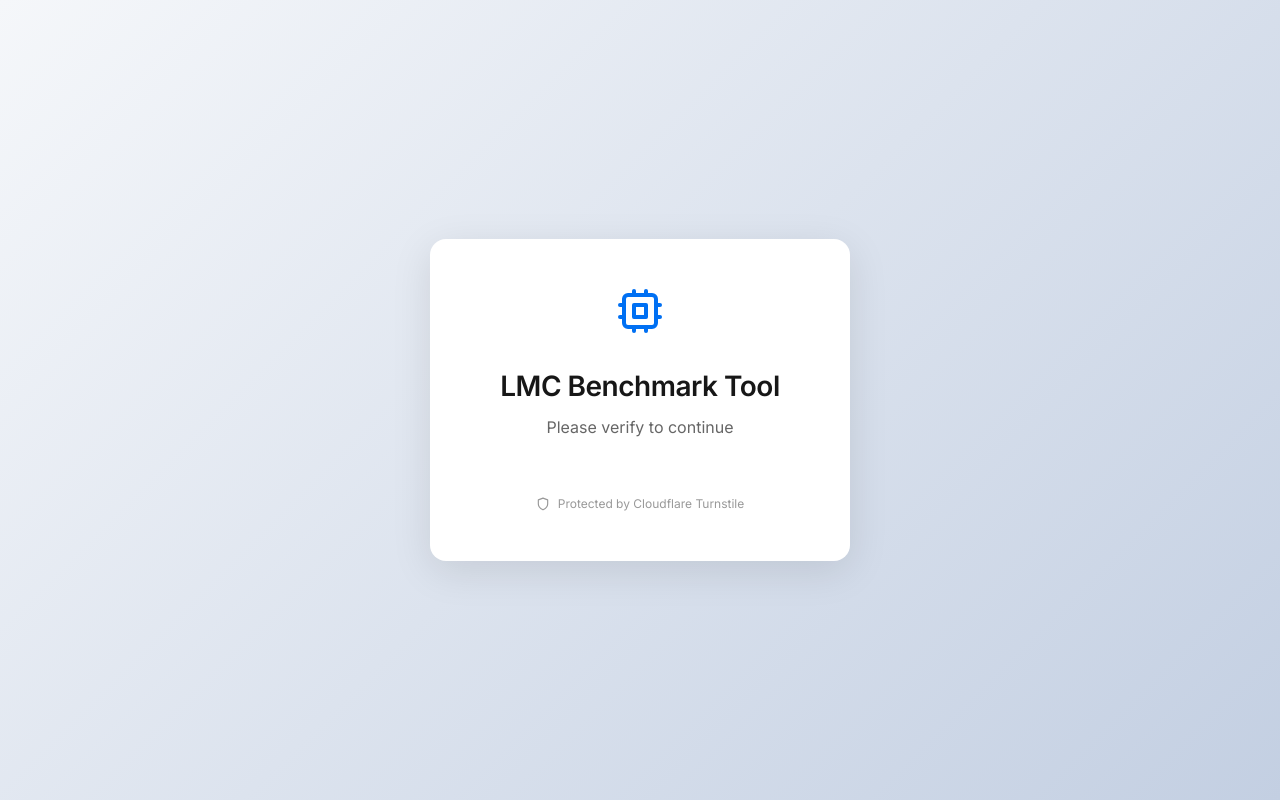
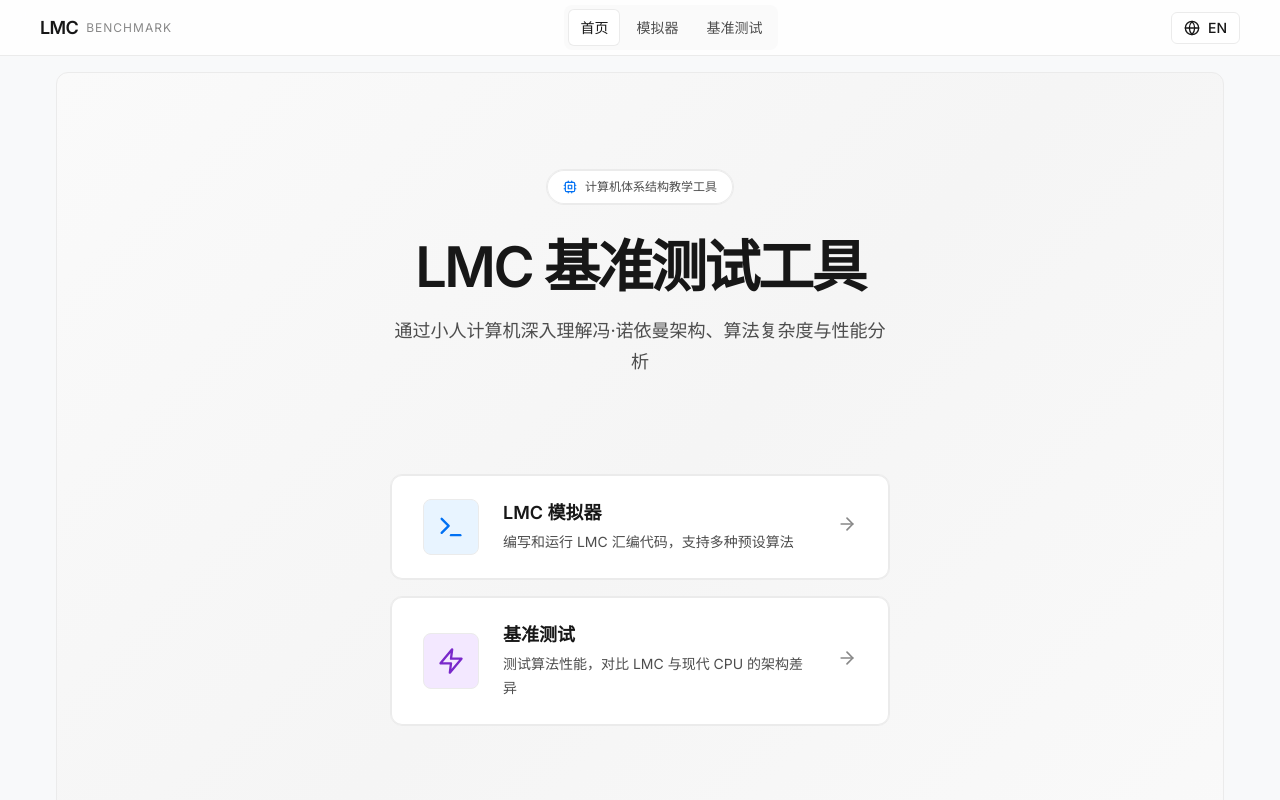
Before and after one commit to AustinZ132/LMC-Benchmark-Simulator, a React (Vite) app: page / in a window 1280 px wide. Shown: the top 800 px of the page. Built offline with nearby package versions, Linux system fonts and the light colour scheme; what chartjs-plugin-zoom would draw is missing.

Commit message:
fix: Remove site-wide Turnstile verification for better UX

```diff
--- a/src/App.jsx
+++ b/src/App.jsx
@@ -1,15 +1,13 @@
-import React, { useState, useCallback } from 'react';
+import React from 'react';
 import { BrowserRouter as Router, Routes, Route, useLocation } from 'react-router-dom';
 import Navbar from './components/Navbar';
 import Footer from './components/Footer';
 import PageTransition from './components/PageTransition';
-import Turnstile from './components/Turnstile';
 import HomePage from './pages/HomePage';
 import EditorPage from './pages/EditorPage';
 import BenchmarkPage from './pages/BenchmarkPage';
 import { I18nProvider } from './context/I18nContext';
 import { BenchmarkProvider } from './context/BenchmarkContext';
-import { Shield, Cpu } from 'lucide-react';
 
 function AnimatedRoutes() {
   const location = useLocation();
@@ -25,41 +23,10 @@
   );
 }
 
-function VerifyScreen({ onVerify }) {
+function App() {
   return (
-    <div className="verify-screen">
-      <div className="verify-card">
-        <div className="verify-logo">
-          <Cpu size={48} />
-        </div>
-        <h1 className="verify-title">LMC Benchmark Tool</h1>
-        <p className="verify-desc">Please verify to continue</p>
-        <div className="verify-turnstile">
-          <Turnstile onVerify={onVerify} action="access" />
-        </div>
-        <div className="verify-footer">
-          <Shield size={14} />
-          <span>Protected by Cloudflare Turnstile</span>
-        </div>
-      </div>
-    </div>
-  );
-}
-
-function AppContent() {
-  const [isVerified, setIsVerified] = useState(false);
-
-  const handleVerify = useCallback((token) => {
-    if (token) {
-      setIsVerified(true);
-    }
-  }, []);
-
-  if (!isVerified) {
-    return <VerifyScreen onVerify={handleVerify} />;
-  }
-
-  return (
+    <I18nProvider>
+      <BenchmarkProvider>
         <Router>
           <div className="app">
             <Navbar />
@@ -69,14 +36,6 @@
             <Footer />
           </div>
         </Router>
-  );
-}
-
-function App() {
-  return (
-    <I18nProvider>
-      <BenchmarkProvider>
-        <AppContent />
       </BenchmarkProvider>
     </I18nProvider>
   );
```
Lines whose indentation alone changed are shown as unchanged.
